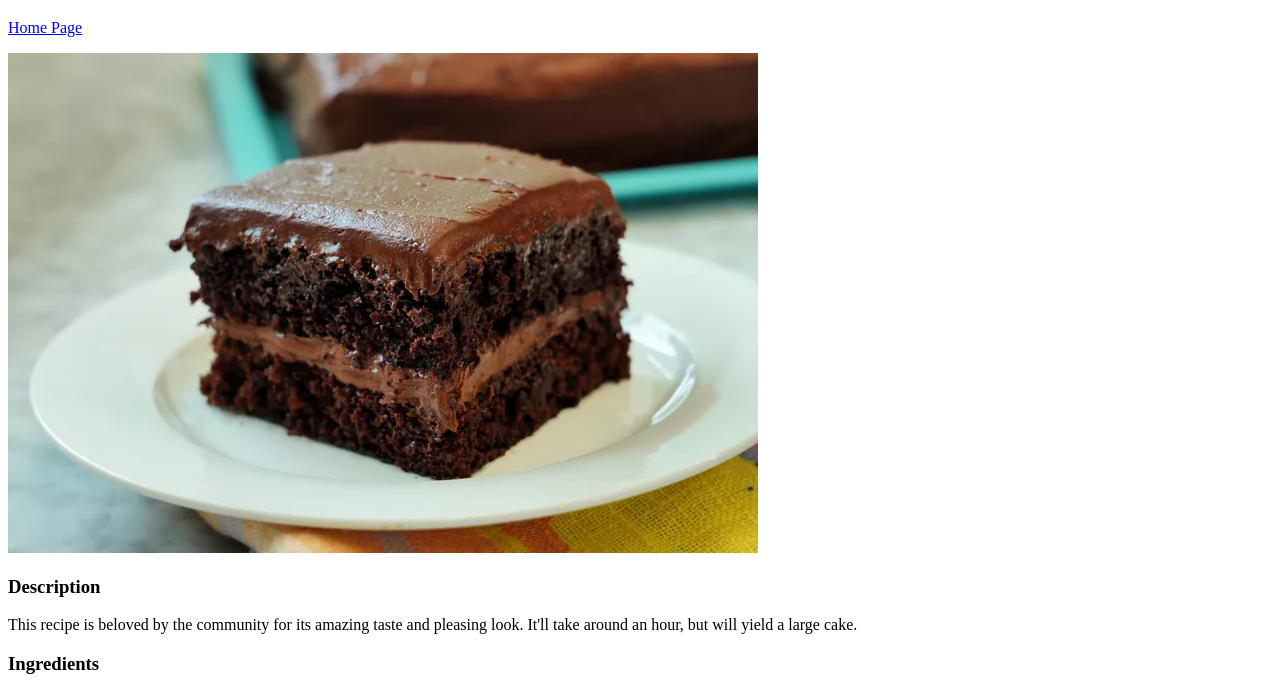
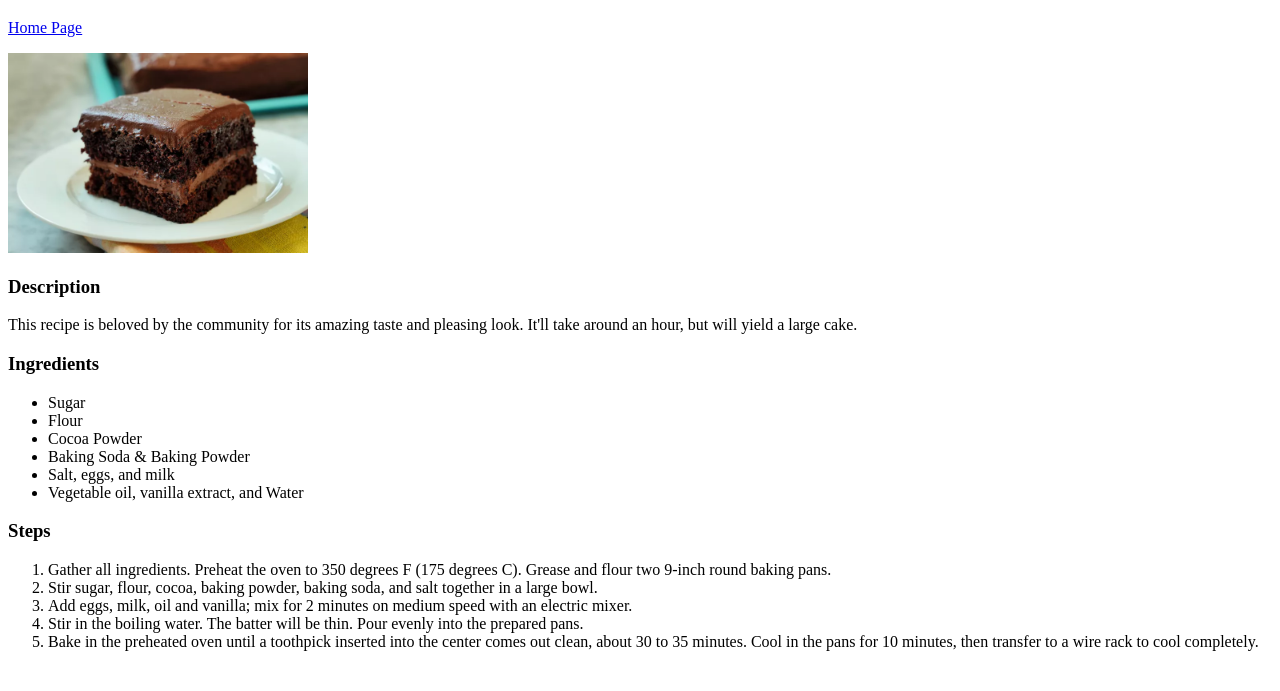
Before and after one commit to KingArrodes/odin-recipes, a plain HTML site: page recipes/choco-cake.html in a window 1280 px wide. Shown: the part 61-752 px from the top of the page. Drawn offline with Linux system fonts and the light colour scheme.

Commit message:
Changed the size of the choco cake image in the recipe.

```diff
--- a/recipes/choco-cake.html
+++ b/recipes/choco-cake.html
@@ -8,7 +8,7 @@
 <body>
     <h1>Chocolate Cake</h1>
     <p><a href="../index.html">Home Page</a></p>
-    <img src="../images/choco-cake-image.webp">
+    <img src="../images/choco-cake-image.webp" width = "300">
     <h3>Description</h3>
     <p>This recipe is beloved by the community for its amazing taste and pleasing look. It'll take around an hour, but will yield a large cake.</p>
     <h3>Ingredients</h3>
```
